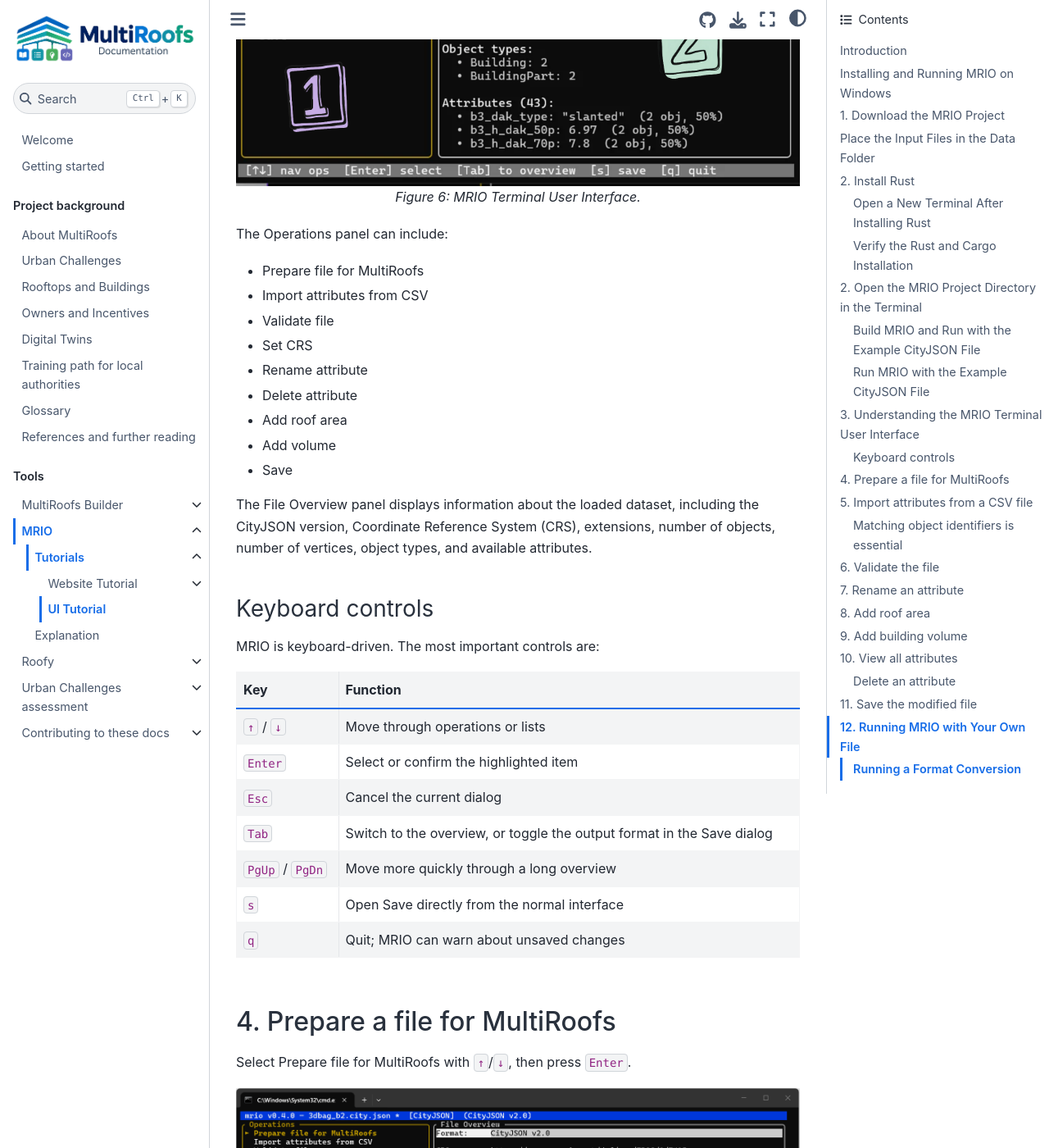
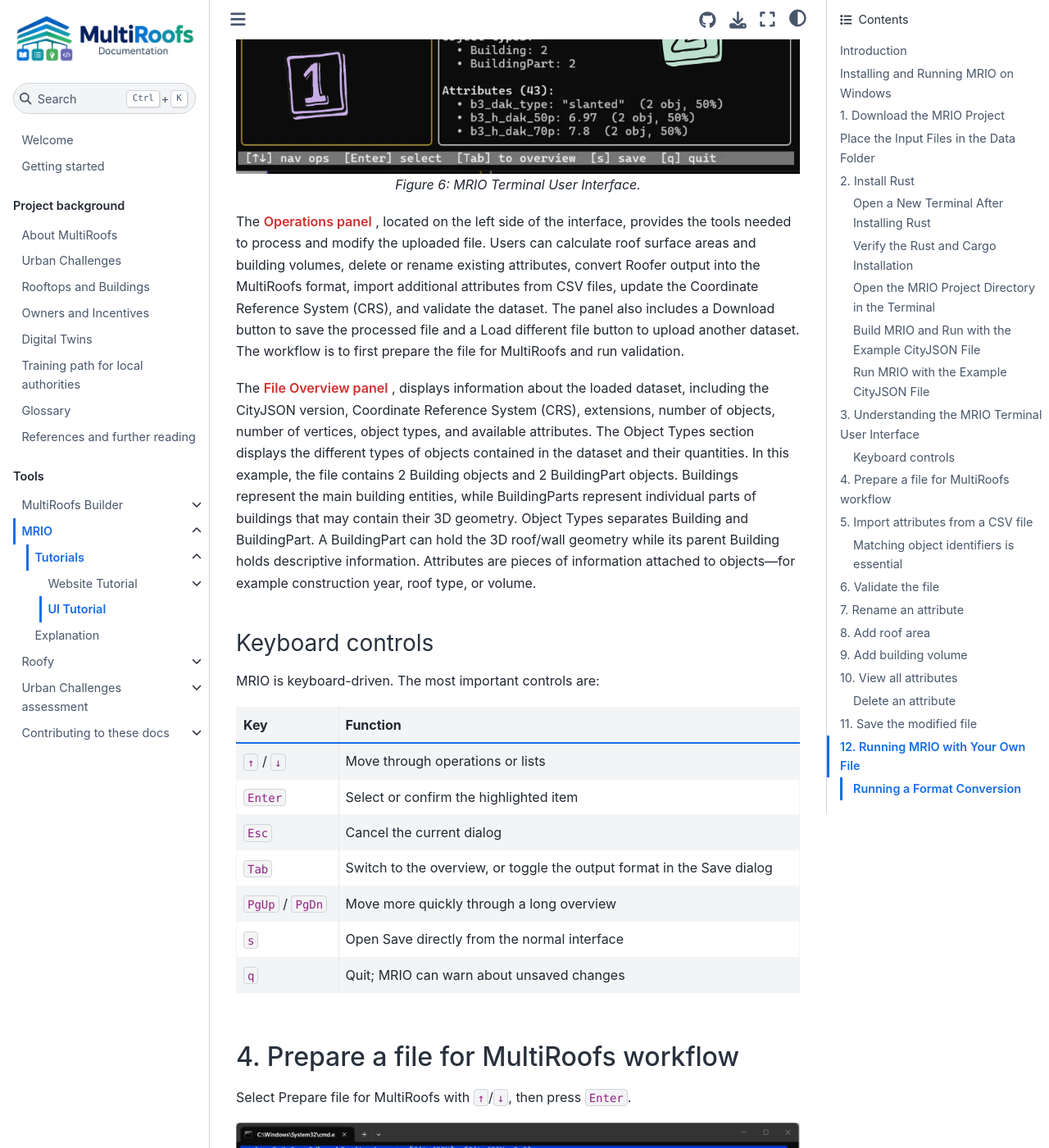
Before and after one commit to MultiRoofs/MultiRoofs_docs, a Sphinx documentation site: the page built from docs/tools/mrio/tutorials/ui-tutorial.md, in a window 1280 px wide and 1400 px high, scrolled down 6517 px. Shown: the whole window at 82% size. Built offline with Sphinx 7.4.7 and the Sphinx Book theme 1.1.4, drawn with Linux system fonts in a browser that asks for light colours; some of the changed text lies outside the part shown.

Commit message:
MRIO index.md

```diff
--- a/docs/tools/mrio/tutorials/ui-tutorial.md
+++ b/docs/tools/mrio/tutorials/ui-tutorial.md
@@ -2,6 +2,7 @@
 
 ##  Introduction
 
+MRIO (MultiRoofs input/output) is a web tool for preparing, checking, and editing 3D building data. It is part of the MultiRoofs workflow.
 MRIO provides a terminal-based user interface (TUI) for inspecting and modifying CityJSON and CityJSONSeq datasets. It runs inside a terminal, most actions are selected from the Operations panel with the keyboard.
 
 This guide explains the complete workflow shown in the supplied screenshots: opening a dataset, navigating the interface, preparing a file for MultiRoofs, importing attributes from CSV, validating a file, renaming and deleting attributes, calculating roof area and building volume, reviewing attributes, and saving the result.
@@ -198,20 +199,10 @@ right.
 
 <p style="text-align: center;"><em>Figure 6: MRIO Terminal User Interface.</em></p>
 
-The Operations panel can include:
--   Prepare file for MultiRoofs
--   Import attributes from CSV
--   Validate file
--   Set CRS
--   Rename attribute
--   Delete attribute
--   Add roof area
--   Add volume
--   Save
+The <span style="color: #D32F2F; font-weight: 600;">Operations panel</span> , located on the left side of the interface, provides the tools needed to process and modify the uploaded file. Users can calculate roof surface areas and building volumes, delete or rename existing attributes, convert Roofer output into the MultiRoofs format, import additional attributes from CSV files, update the Coordinate Reference System (CRS),  and validate the dataset. The panel also includes a Download button to save the processed file and a Load different file button to upload another dataset.  The workflow is to first prepare the file for MultiRoofs and run validation.
 
-The File Overview panel displays information about the loaded dataset, including the CityJSON version, Coordinate Reference System (CRS), extensions, number of objects, number of vertices, object types,
-and available attributes.
-
+The <span style="color: #D32F2F; font-weight: 600;">File Overview panel</span> ,  displays information about the loaded dataset, including the CityJSON version, Coordinate Reference System (CRS), extensions, number of objects, number of vertices, object types,
+and available attributes. The Object Types section displays the different types of objects contained in the dataset and their quantities. In this example, the file contains 2 Building objects and 2 BuildingPart objects. Buildings represent the main building entities, while BuildingParts represent individual parts of buildings that may contain their 3D geometry. Object Types separates Building and BuildingPart. A BuildingPart can hold the 3D roof/wall geometry while its parent Building holds descriptive information. Attributes are pieces of information attached to objects—for example construction year, roof type, or volume.
 ### Keyboard controls
 
 MRIO is keyboard-driven. The most important controls are:
@@ -226,7 +217,7 @@ MRIO is keyboard-driven. The most important controls are:
 | `s` | Open Save directly from the normal interface |
 | `q` | Quit; MRIO can warn about unsaved changes |
 
-## 4. Prepare a file for MultiRoofs
+## 4. Prepare a file for MultiRoofs workflow
 
 Select Prepare file for MultiRoofs with `↑`/`↓`, then press `Enter`.
 
```
Also changed, not shown: other parts of docs/tools/mrio/tutorials/ui-tutorial.md (+1 -1 lines), docs/tools/mrio/index.md (+1 -1 lines).
